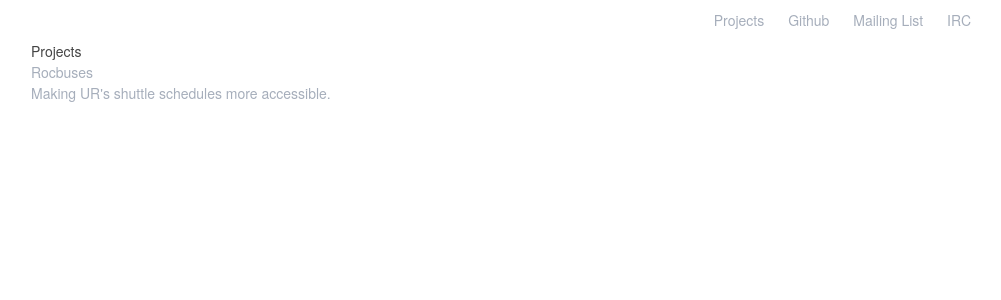
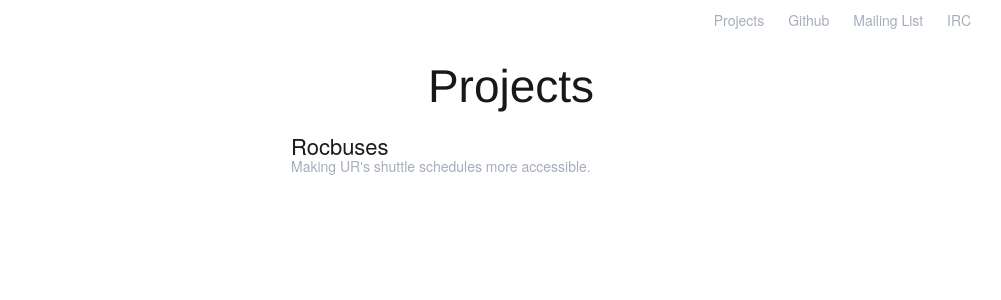
Before and after one commit to RocHack/rochack.org, a Jekyll site: the page built from projects.html, in a window 1280 px wide. Shown: the top 300 px of the page, without its empty margins (129-1130 px from the left). Built offline with Jekyll 4.4.1, drawn with Linux system fonts in a browser that asks for light colours.

Commit message:
Updating projects page to use skeleton

```diff
--- a/projects.html
+++ b/projects.html
@@ -1,8 +1,10 @@
 ---
 layout: default
 ---
-<div class="title">Projects</div>
-<a href="rocbuses/" class="project">
-    <div class="project_title">Rocbuses</div>
-    Making UR's shuttle schedules more accessible.
-</a>
+<div class="projects eight columns offset-by-four">
+    <h1 class="page_title">Projects</h1>
+    <a href="rocbuses/" class="project">
+        <div class="project_title">Rocbuses</div>
+        Making UR's shuttle schedules more accessible.
+    </a>
+</div>
--- a/static/style.css
+++ b/static/style.css
@@ -1,3 +1,10 @@
+h1.page_title {
+    font-family: Helvetica-Neue, Helvetica, Ariel, sans-serif;
+    font-weight: 300;
+    text-align: center;
+    margin-top: 20px;
+}
+
 a, a:visited {
     color: #A6AEBB;
     text-decoration: none;
@@ -26,3 +33,19 @@ a:hover {
     font-size: 18px;
     margin: 15px auto 0px auto;
 }
+
+.project_title {
+    color: #1F1919;
+    font-size: 22px;
+}
+
+.project {
+    display: block;
+    text-align: left;
+    padding: 10px;
+}
+
+.project:hover {
+    border-bottom: 3px solid #606D80;
+    color: #A6AEBB;
+}
```
